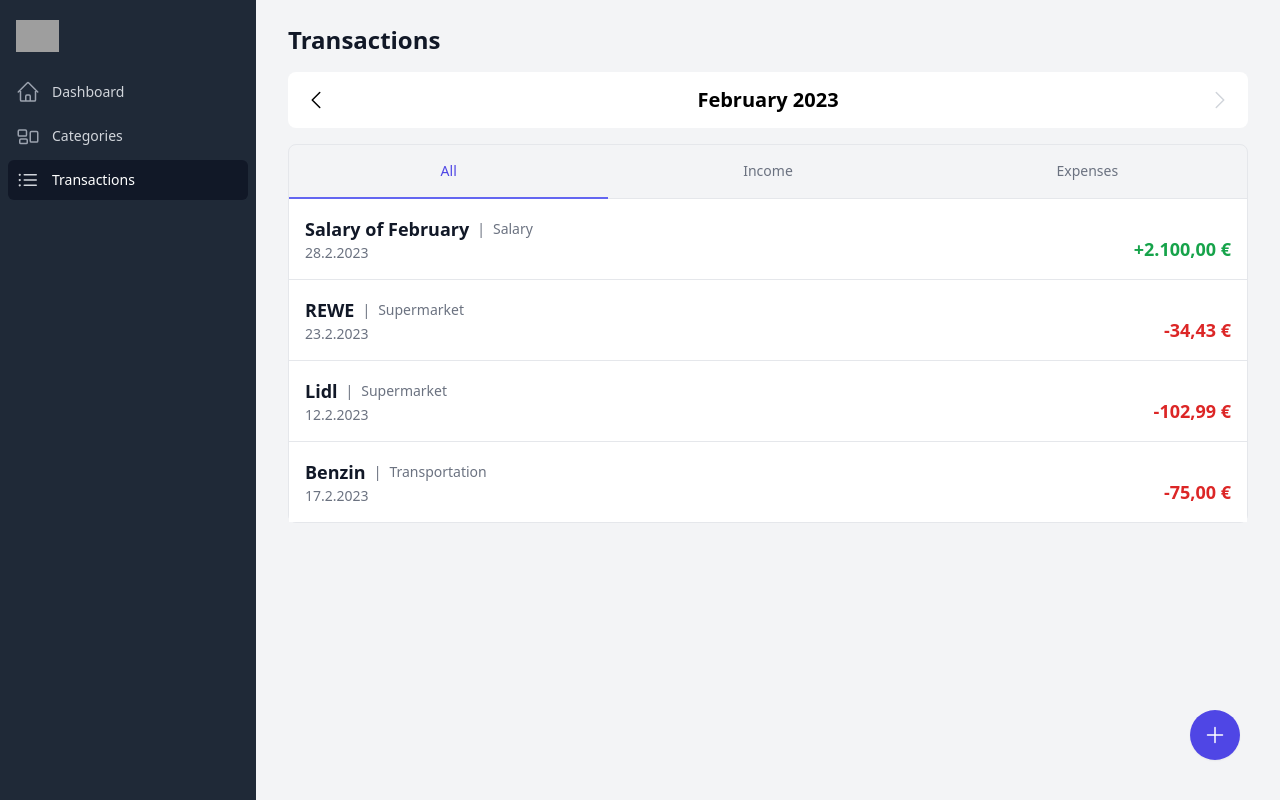
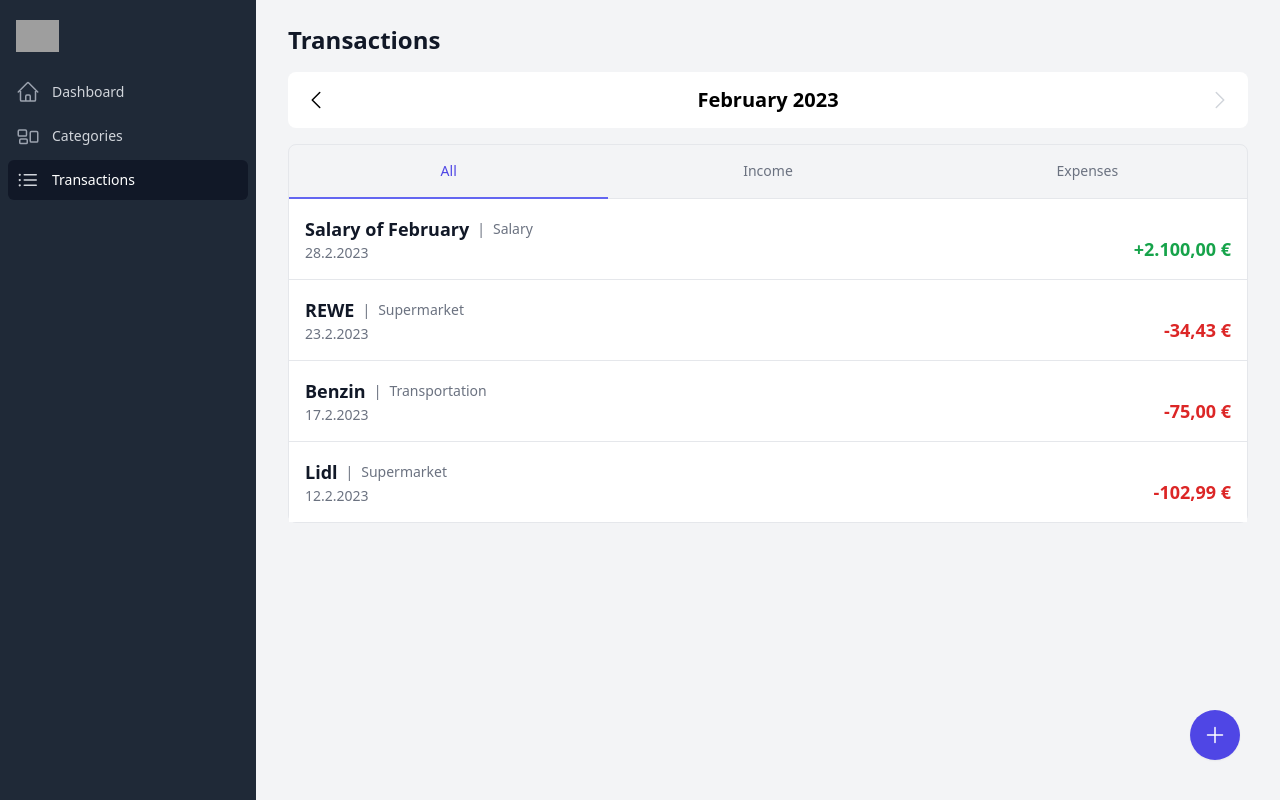
Before and after one commit to tatasadi/react-money-manager, a React (Vite) app: page /transactions/all in a window 1280 px wide. Built offline with nearby package versions, Linux system fonts and the light colour scheme; grey boxes are pictures that could not be loaded.

Commit message:
sort transactions by date

```diff
--- a/src/components/dashboard/Dashboard.tsx
+++ b/src/components/dashboard/Dashboard.tsx
@@ -174,7 +174,7 @@ function BalanceStats() {
                     {formatCurrency(item.expense)}
                   </div>
                 </div>
-                <div className="flex justify-between font-semibold border-t-2 mt-4">
+                <div className="flex justify-between font-semibold border-t-2 mt-2 pt-2">
                   <div className="text-gray-900">Balance</div>
                   <div
                     className={classNames(
--- a/src/components/transactions/TransactionsTab.tsx
+++ b/src/components/transactions/TransactionsTab.tsx
@@ -8,6 +8,7 @@ import {
   inSameMonth,
 } from "../../utils";
 import { openModalForUpdate } from "../../redux/transactionsSlice";
+import { Transaction } from "../../models/Transaction";
 
 export default function TransactionsTab() {
   const dispatch = useDispatch();
@@ -23,21 +24,22 @@ export default function TransactionsTab() {
 
   const filterDate = new Date(transactionsState.filterDate);
 
+  let transactions = [...transactionsState.transactions];
+  transactions.sort(function (a, b) {
+    return new Date(b.date) - new Date(a.date);
+  });
+
   let items;
 
   switch (transactionsState.selectedTab) {
     case "all":
-      items = transactionsState.transactions;
+      items = transactions;
       break;
     case "income":
-      items = transactionsState.transactions.filter(
-        (t) => t.type === CategoryType.Income
-      );
+      items = transactions.filter((t) => t.type === CategoryType.Income);
       break;
     case "expenses":
-      items = transactionsState.transactions.filter(
-        (t) => t.type === CategoryType.Expense
-      );
+      items = transactions.filter((t) => t.type === CategoryType.Expense);
       break;
   }
 
```
